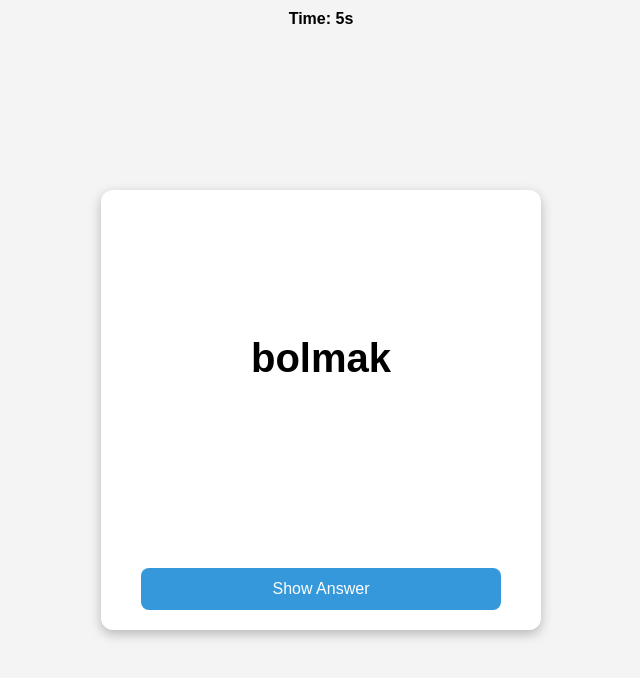
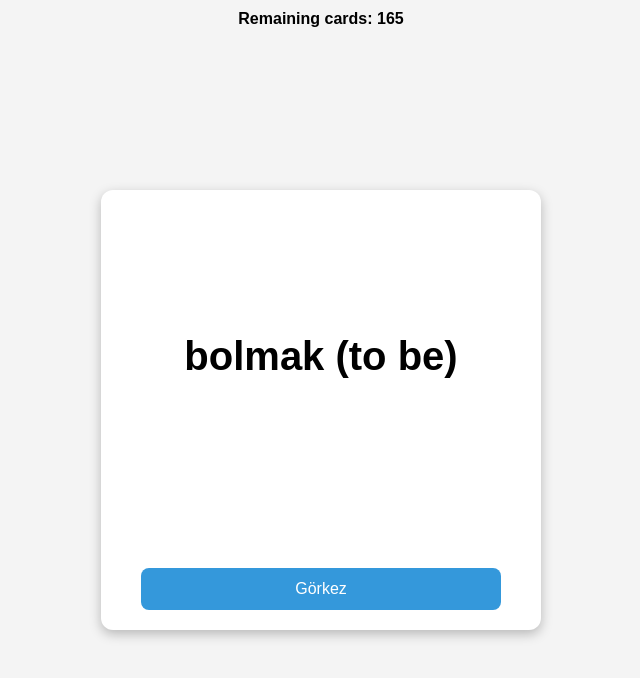
Before and after one commit to Sahet-dev/Sahet-dev-German-Lang-Flash-Cards, a plain HTML site: page index.html in a window 1280 px wide. Shown: the whole page, without its empty margins (319-959 px from the left). Drawn offline with Linux system fonts and the light colour scheme.

Commit message:
add B2 verbs

```diff
--- a/index.html
+++ b/index.html
@@ -15,11 +15,11 @@
             flex-direction: column;
             align-items: center;
             justify-content: center;
+            padding: 10px;
             overflow-x: hidden;
-            padding: 10px;
         }
 
-        #timer {
+        #counter {
             position: fixed;
             top: 10px;
             font-size: 16px;
@@ -60,7 +60,7 @@
         }
 
         #answer {
-            margin-top: 15px;
+            margin-top: 75px;
             color: #2c7;
             display: none;
             font-size: 18px;
@@ -77,8 +77,8 @@
             color: white;
             width: 90%;
             max-width: 400px;
-            position: relative; /* inside card */
-            z-index: 5; /* above invisible buttons */
+            position: relative;
+            z-index: 5;
         }
 
         /* Full screen invisible left/right buttons */
@@ -95,7 +95,7 @@
         #wrongBtn { left: 0; }
         #rightBtn { right: 0; }
 
-        /* Emoji feedback smaller on left/right */
+        /* Emoji feedback */
         .emoji {
             position: fixed;
             font-size: 40px;
@@ -121,46 +121,25 @@
 
         /* Responsive adjustments */
         @media (max-width: 500px) {
-            #card {
-                font-size: 18px;
-                min-height: 350px;
-                padding: 15px;
-            }
-
-            #answer {
-                font-size: 16px;
-            }
-
-            #showAnswer {
-                font-size: 15px;
-                padding: 10px;
-            }
-
-            .emoji {
-                font-size: 30px;
-            }
+            #card { font-size: 28px; min-height: 350px; padding: 15px; }
+            #answer { font-size: 46px; }
+            #showAnswer { font-size: 15px; padding: 10px; }
+            .emoji { font-size: 30px; }
         }
     </style>
 </head>
 <body>
 
-<div id="timer">Time: 0s</div>
+<div id="counter">Remaining cards: 0</div>
 
 <div id="card">
     <div id="wrongBtn" class="side-btn"></div>
     <div id="rightBtn" class="side-btn"></div>
     <div class="card-content">
-        <h1>
-            <div id="front"></div>
-
-        </h1>
-
-        <h3><i>
-            <div id="answer"></div>
-        </i>
-        </h3>
+        <h1><div id="front"></div></h1>
+        <h2><i><div id="answer"></div></i></h2>
     </div>
-    <button id="showAnswer">Show Answer</button>
+    <button id="showAnswer">Görkez</button>
 </div>
 
 <div id="emoji-left" class="emoji">❌</div>
@@ -168,12 +147,12 @@
 
 <div id="done"></div>
 
-<!--<script src="cards.js"></script>-->
 <script>
+    // Sample flashcards
     let cards = [
 
         /* ===== A1 ===== */
-        { front: "bolmak", back: "sein" },
+        { front: "bolmak (to be)", back: "sein" },
         { front: "bolmak (eýe bolmak)", back: "haben" },
         { front: "bolup galmak / bolmak", back: "werden" },
         { front: "gitmek", back: "gehen" },
@@ -295,15 +274,77 @@
         { front: "ýatyryp goýmak", back: "abbrechen" },
         { front: "gowulandyrmak", back: "verbessern" },
         { front: "gaharlanmak", back: "sich ärgern" },
-        { front: "geň galmak", back: "sich wundern" }
-    ];
+        { front: "geň galmak", back: "sich wundern" },
+
+
+        /* ===== B2 ===== */
+            // ===== Academic / Argumentation =====
+            { front: "to claim", back: "behaupten — öňe sürmek" },
+            { front: "to assess", back: "einschätzen — bahalandyrmak" },
+            { front: "to take into account", back: "berücksichtigen — hasaba almak / nazar almak" },
+            { front: "to doubt", back: "bezweifeln — şübhelenmek" },
+            { front: "to emphasize", back: "betonen — nygtamak / ünsi çekmek" },
+            { front: "to assume", back: "vermuten — çaklamak / çakdyrmak" },
+            { front: "to refute", back: "widerlegen — ret etmek / inkär etmek" },
+            { front: "to convince", back: "überzeugen — ynandyrmak" },
+            { front: "to justify", back: "rechtfertigen — aklamak / esaslandyrmak" },
+            { front: "to criticize", back: "kritisieren — tankytlamak" },
+
+            // ===== Expressing ideas =====
+            { front: "to express (an opinion)", back: "äußern — pikirini aýtmak" },
+            { front: "to explain clearly", back: "darlegen — düşnükli düşündirmek" },
+            { front: "to elaborate", back: "erläutern — jikme-jik düşündirmek" },
+            { front: "to summarize", back: "zusammenfassen — jemlemek / gysgaça beýan etmek" },
+            { front: "to negotiate", back: "verhandeln — gepleşik geçirmek" },
+            { front: "to argue", back: "argumentieren — delil getirmek / delillendirmek" },
+            { front: "to mention", back: "erwähnen — agzamak / belläp geçmek" },
+            { front: "to contradict", back: "widersprechen — garşy çykmak" },
+
+            // ===== Responsibility / Action =====
+            { front: "to take over / assume responsibility", back: "übernehmen — jogapkärçiligi öz üstüne almak" },
+            { front: "to contribute", back: "beitragen — goşant goşmak" },
+            { front: "to evaluate", back: "bewerten — bahalandyrmak" },
+            { front: "to promote / support", back: "fördern — goldamak / ilerletmek" },
+            { front: "to demand", back: "verlangen — talap etmek" },
+            { front: "to concern", back: "betreffen — degmek / aladalandyrmak" },
+            { front: "to enable", back: "ermöglichen — mümkin etmek" },
+            { front: "to avoid", back: "vermeiden — gaça durmak / ýüz öwürmek" },
+            { front: "to influence", back: "beeinflussen — täsir etmek" },
+            { front: "to implement", back: "umsetzen — durmuşa geçirmek" },
+
+            // ===== Change / Process =====
+            { front: "to arise", back: "entstehen — ýüze çykmak / dörmek" },
+            { front: "to develop", back: "entwickeln — ösdürmek / ösdürilmek" },
+            { front: "to change", back: "verändern — üýtgetmek" },
+            { front: "to increase", back: "steigern — artdyrmak" },
+            { front: "to reduce", back: "verringern — azaldyrmak" },
+            { front: "to replace", back: "ersetzen — çalyşmak / orny bilen alşyrmak" },
+            { front: "to expand", back: "erweitern — giňeltmek" },
+            { front: "to reduce (again)", back: "reduzieren — kemeltmek / azaldyrmak" },
+
+            // ===== Reflexive / Personal =====
+            { front: "to complain", back: "sich beschweren — şikaýat etmek" },
+            { front: "to make an effort", back: "sich bemühen — tagallamak" },
+            { front: "to adapt", back: "sich anpassen — uýgunlaşmak" },
+            { front: "to concentrate", back: "sich konzentrieren — ünsi jemlemek" },
+            { front: "to behave", back: "sich verhalten — özüni alyp barmak" },
+            { front: "to develop oneself", back: "sich entwickeln — özüni ösdürmek" },
+
+            // ===== Results / Handling =====
+            { front: "to have an effect", back: "sich auswirken — täsir etmek / netijä ýetirmek" },
+            { front: "to proceed", back: "vorgehen — öňe gitmek / ädim basmak" },
+            { front: "to record / hold onto", back: "festhalten — saklamak / tutmak" },
+            { front: "to prove", back: "nachweisen — subut etmek" },
+            { front: "to introduce", back: "einführen — girizmek / tanyşdyrmak" },
+            { front: "to deal with", back: "umgehen (mit) — işlemegi bilmek / ýüzlenmek" }
+        ];
+
+
 
     let startTime = Date.now();
-    let timerInterval = setInterval(updateTimer, 1000);
 
-    function updateTimer() {
-        let seconds = Math.floor((Date.now() - startTime) / 1000);
-        document.getElementById("timer").innerText = `Time: ${seconds}s`;
+    function updateCounter() {
+        document.getElementById("counter").innerText = `Remaining cards: ${cards.length}`;
     }
 
     function showCard() {
@@ -314,6 +355,7 @@
         document.getElementById("front").innerText = cards[0].front;
         document.getElementById("answer").innerText = cards[0].back;
         document.getElementById("answer").style.display = "none";
+        updateCounter();
     }
 
     document.getElementById("showAnswer").onclick = () => {
@@ -344,17 +386,17 @@
     };
 
     function finish() {
-        clearInterval(timerInterval);
         let totalTime = Math.floor((Date.now() - startTime) / 1000);
         document.getElementById("card").style.display = "none";
         document.getElementById("wrongBtn").style.display = "none";
         document.getElementById("rightBtn").style.display = "none";
+        document.getElementById("counter").style.display = "none";
         document.getElementById("done").style.display = "block";
         document.getElementById("done").innerText =
             `✅ All cards reviewed!\nTime taken: ${totalTime} seconds`;
     }
 
-    showCard();
+    showCard(); // show first card
 </script>
 
 </body>
```
